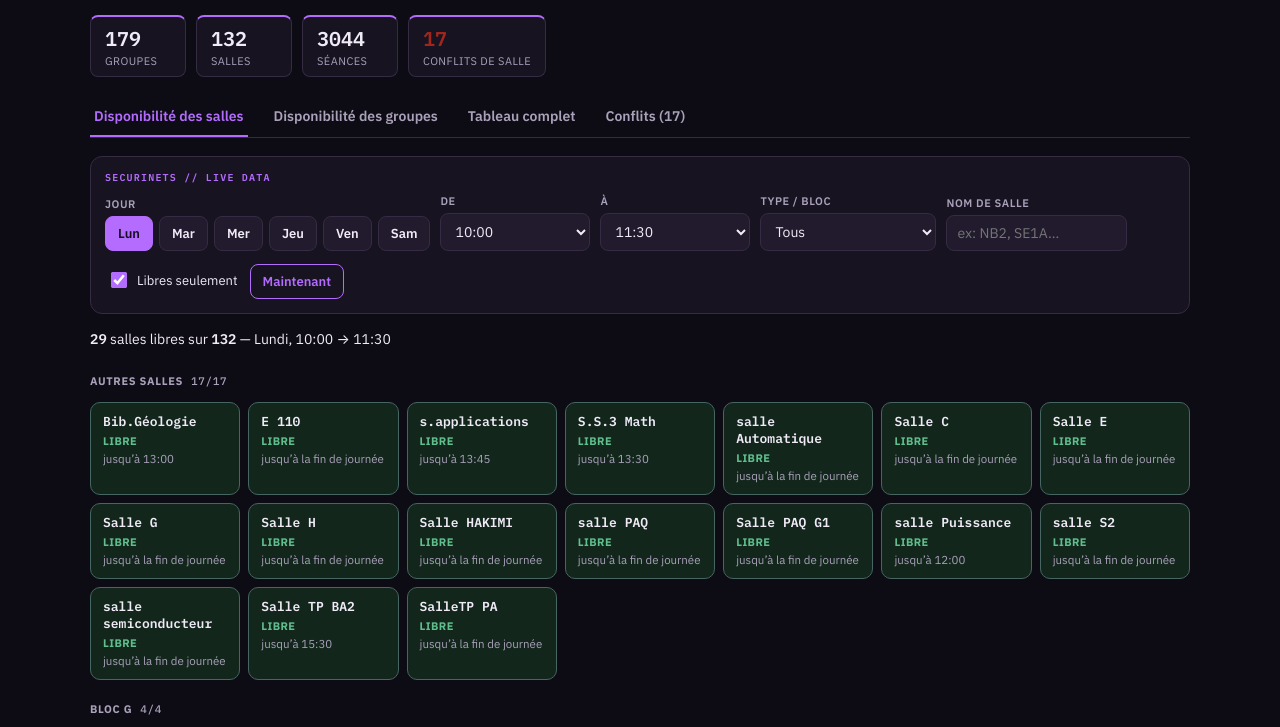
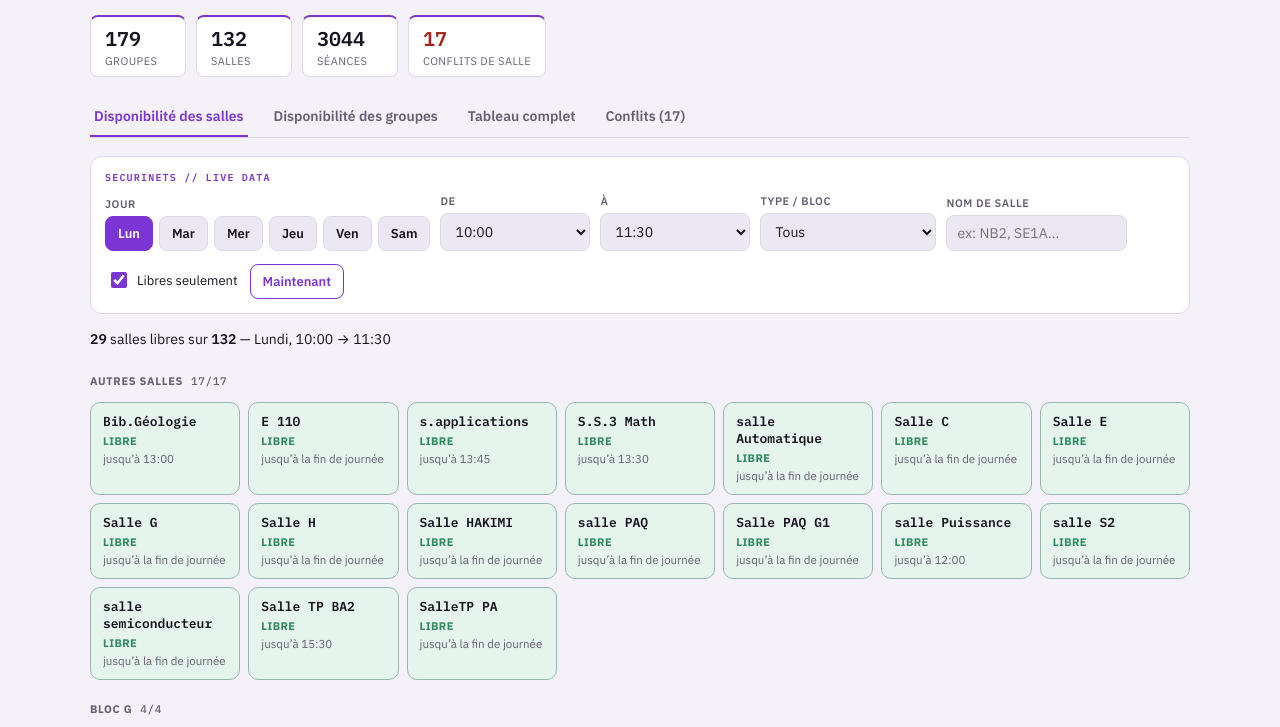
Before and after one commit to YouCanCallMeYoussef/FST-salle_X_horaire-database, a plain HTML site: page index.html in a window 1280 px wide. Shown: the part 253-980 px from the top of the page. Drawn offline with Linux system fonts and the light colour scheme.

Commit message:
Restore light website theme

```diff
--- a/index.html
+++ b/index.html
@@ -9,9 +9,9 @@
 <style>
 :root{
   --warn:#a3261c; --warn-bg:#fbe3e0;
-  --bg:#0d0b14; --surface:#171321; --surface-2:#211b2d; --ink:#f0ebf7; --muted:#aaa1ba;
-  --line:#352b43; --accent:#b46cff; --accent-ink:#160d20; --free:#5fbf8d; --free-bg:#12261c;
-  --busy:#e08a52; --busy-bg:#2b1c13; --focus:#b46cff;
+  --bg:#f4f1f9; --surface:#ffffff; --surface-2:#ece8f3; --ink:#171321; --muted:#665f73;
+  --line:#ddd7e7; --accent:#7a35d4; --accent-ink:#ffffff; --free:#2f8a5f; --free-bg:#e5f4ec;
+  --busy:#c4622a; --busy-bg:#fbe9de; --focus:#7a35d4;
 }
 :root[data-theme="light"]{
   --bg:#f4f1f9; --surface:#ffffff; --surface-2:#ece8f3; --ink:#171321; --muted:#665f73;
```
Also changed, not shown: tools/template.html (+3 -3 lines).
